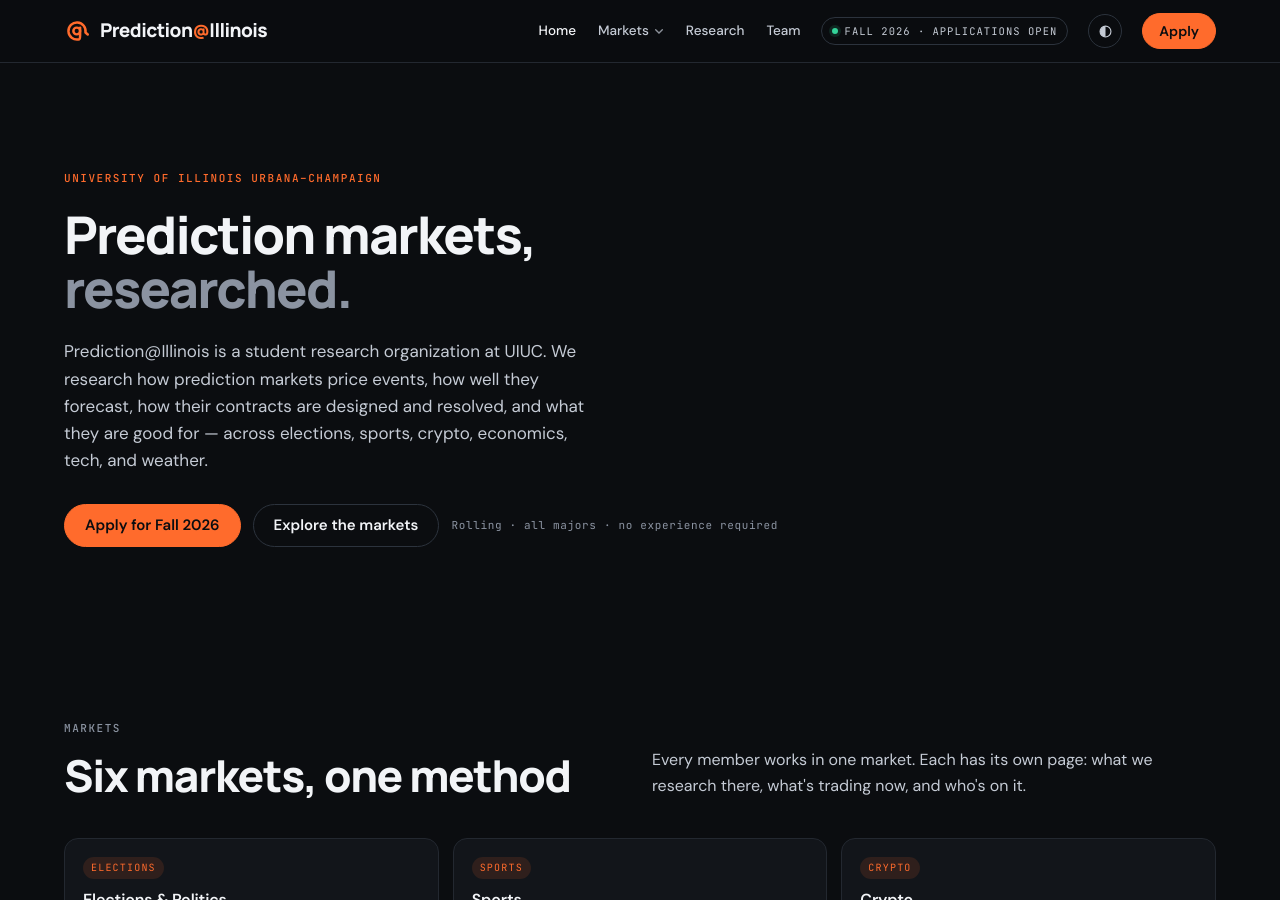
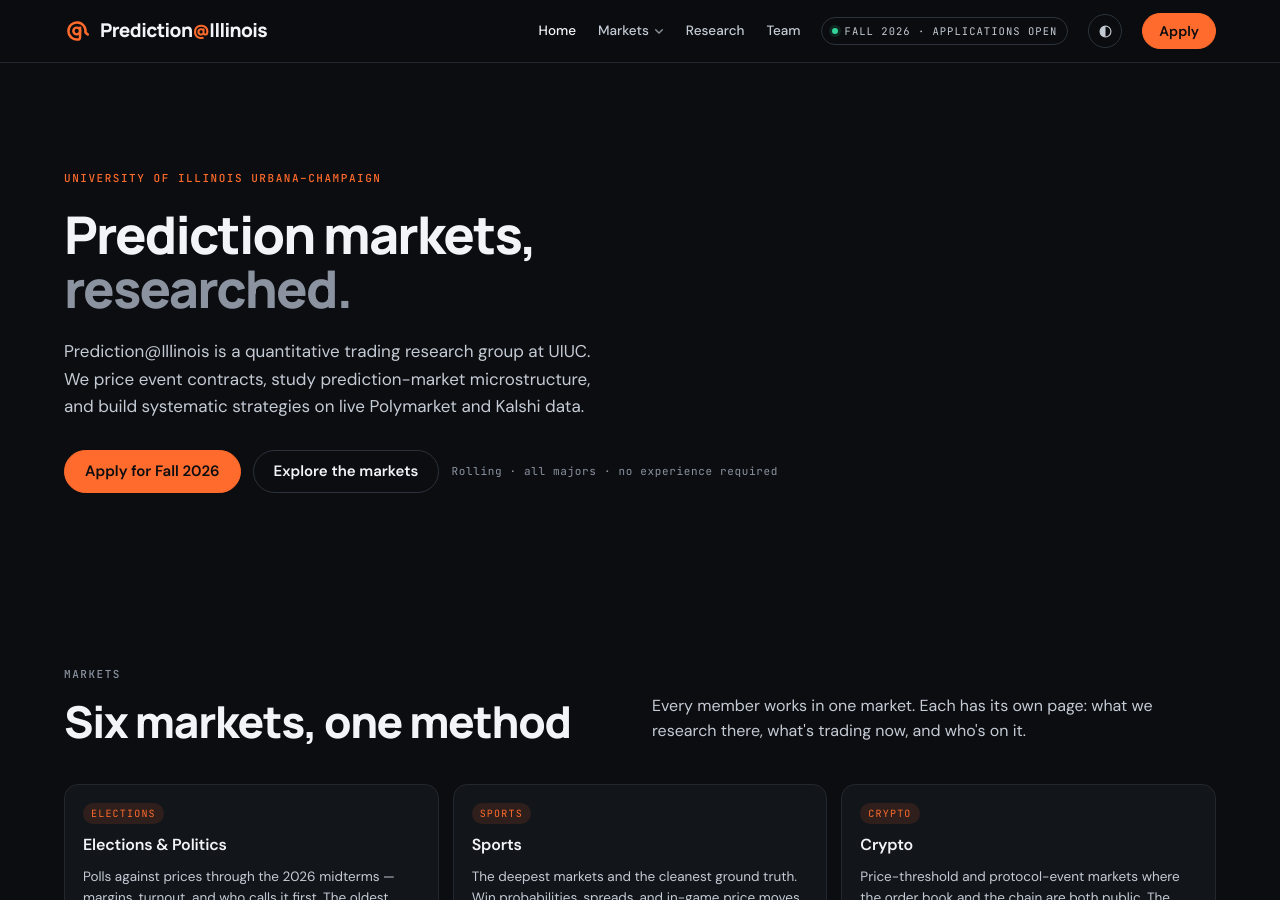
Before and after one commit to Prediction-Illinois/prediction-illinois.github.io, a Jekyll site: the page built from index.html, in a window 1280 px wide and 900 px high. Built offline with Jekyll 4.4.1, drawn with Linux system fonts in a browser that asks for light colours.

Commit message:
Hero: sharper intro — quantitative trading research on event contracts
Co-Authored-By: Claude Opus 5.5 <noreply@anthropic.com>

```diff
--- a/index.html
+++ b/index.html
@@ -1,12 +1,12 @@
 ---
 layout: default
-description: Prediction@Illinois is a student research organization at the University of Illinois Urbana-Champaign focused on prediction markets — how they price events, how well they forecast, how contracts are designed and resolved, and what they are good for. Fall 2026 applications open.
+description: Prediction@Illinois is a quantitative trading research group at the University of Illinois Urbana-Champaign — pricing event contracts, prediction-market microstructure, and systematic strategies on live Polymarket and Kalshi data. Fall 2026 applications open.
 ---
 <section class="wrap hero" id="hero">
   <div>
     <span class="eyebrow brand">University of Illinois Urbana–Champaign</span>
     <h1>Prediction markets,<br><span class="dim">researched.</span></h1>
-    <p class="lede">Prediction@Illinois is a student research organization at UIUC. We research how prediction markets price events, how well they forecast, how their contracts are designed and resolved, and what they are good for — across elections, sports, crypto, economics, tech, and weather.</p>
+    <p class="lede">Prediction@Illinois is a quantitative trading research group at UIUC. We price event contracts, study prediction-market microstructure, and build systematic strategies on live Polymarket and Kalshi data.</p>
     <div class="cta-row">
       <a class="btn btn-1 btn-lg" href="/apply/">Apply for Fall 2026</a>
       <a class="btn btn-2 btn-lg" href="/markets/">Explore the markets</a>
```
